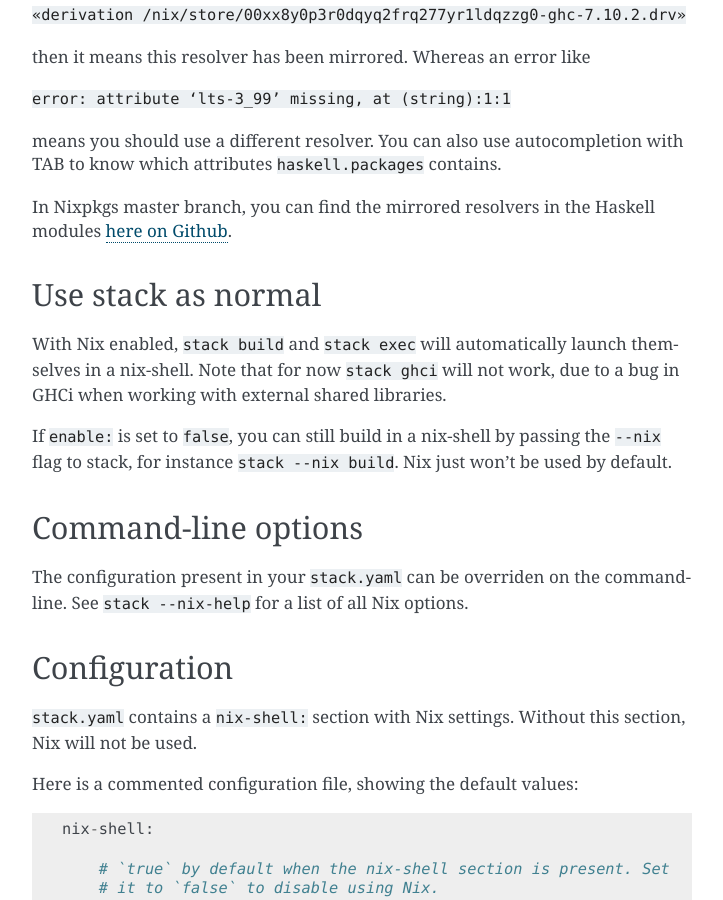
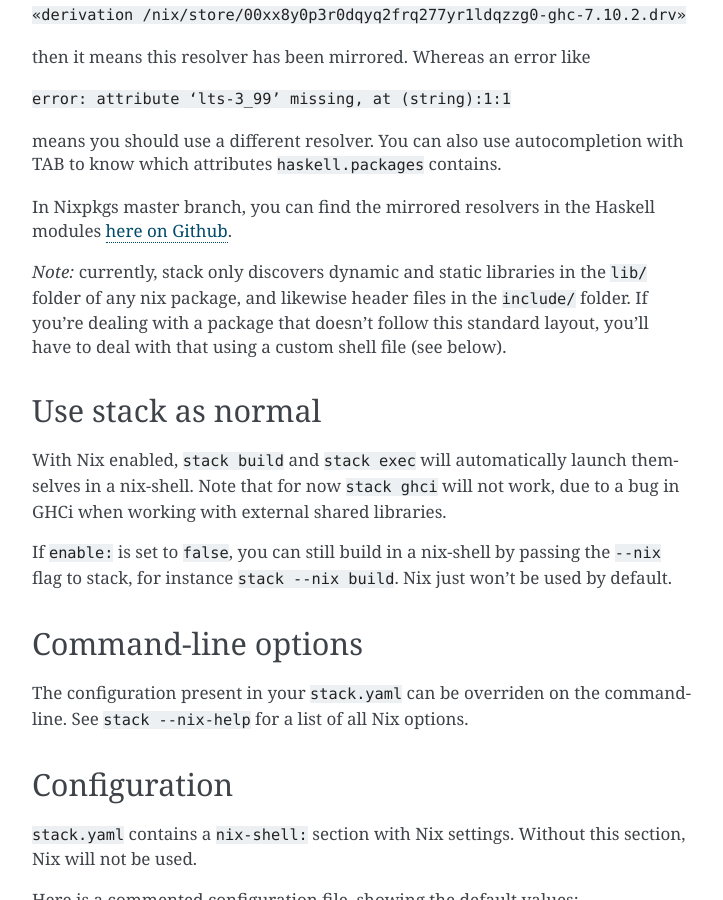
Before and after one commit to commercialhaskell/stack, a Sphinx documentation site: the page built from doc/nix_integration.md, in a window 1280 px wide and 900 px high, scrolled down 1163 px. Shown: the whole window, without its empty margins (388-1111 px from the left). Built offline with Sphinx 7.4.7, drawn with Linux system fonts in a browser that asks for light colours.

Commit message:
Mention stack nix standard layout condition in manual.

```diff
--- a/doc/nix_integration.md
+++ b/doc/nix_integration.md
@@ -67,6 +67,12 @@
 In Nixpkgs master branch, you can find the mirrored resolvers in the
 Haskell modules
 [here on Github](https://github.com/NixOS/nixpkgs/tree/master/pkgs/development/haskell-modules).
+
+*Note:* currently, stack only discovers dynamic and static libraries
+in the `lib/` folder of any nix package, and likewise header files in
+the `include/` folder. If you're dealing with a package that doesn't
+follow this standard layout, you'll have to deal with that using
+a custom shell file (see below).
 
 ### Use stack as normal
 
```
